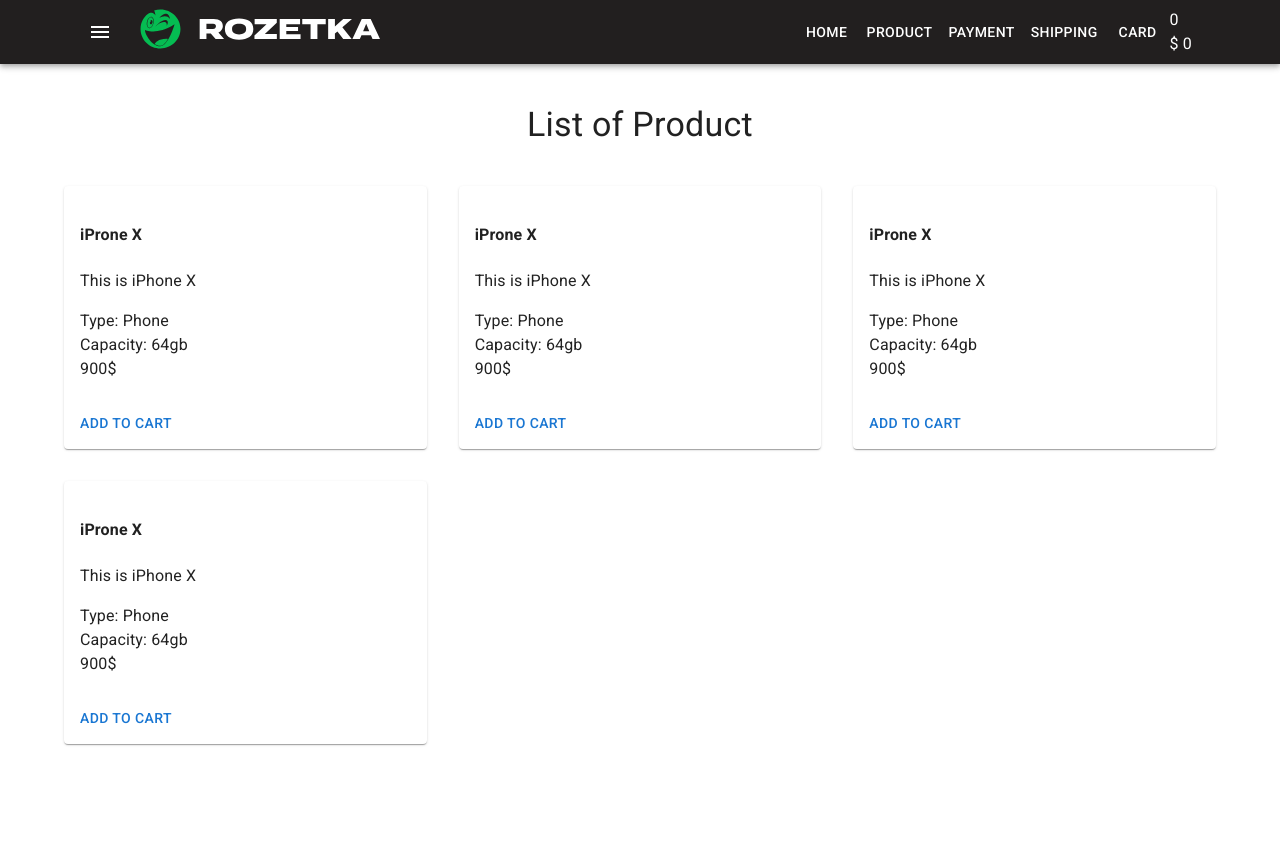
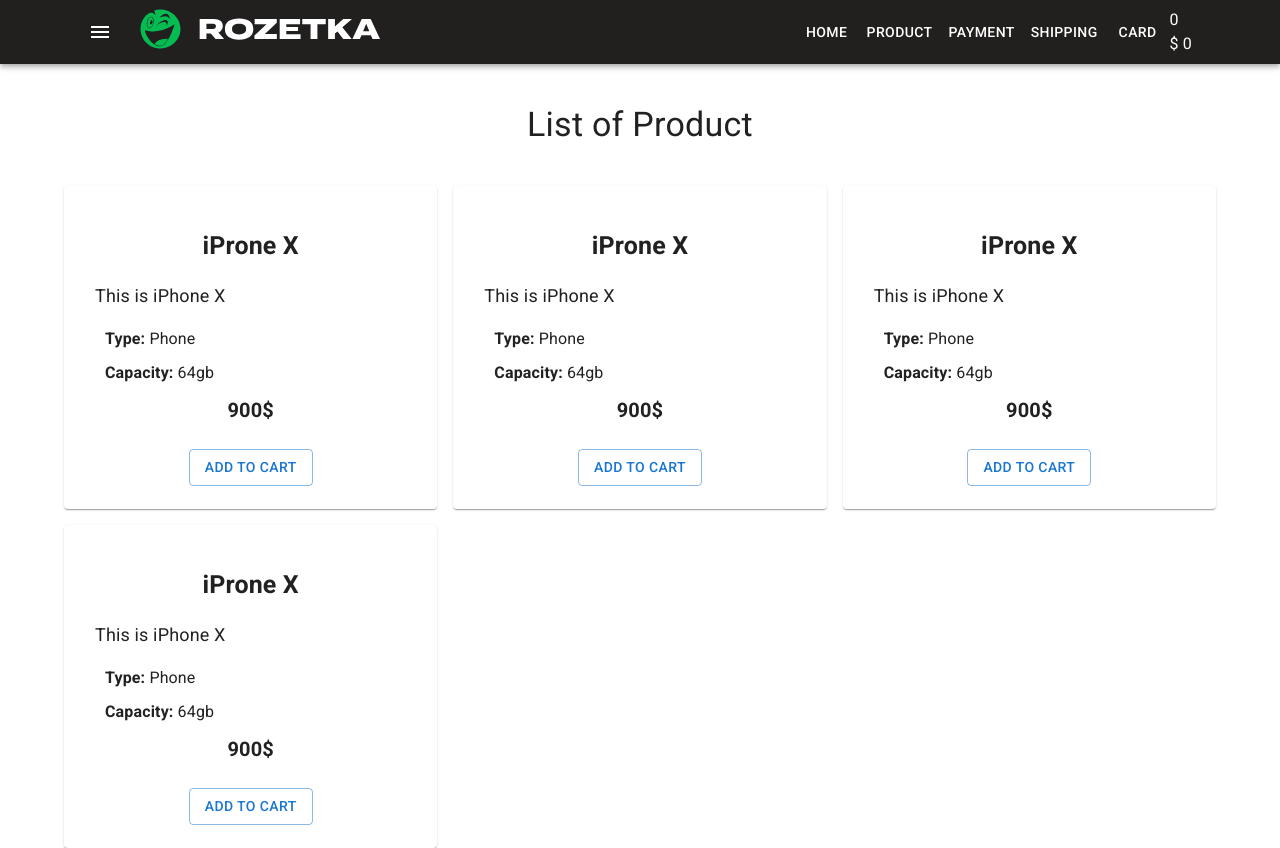
Before and after one commit to NikitOS-1/shop-project, a React (Create React App) app: page / in a window 1280 px wide. Before the commit the page ends 800 px from the top, so only its background shows below. Built offline with nearby package versions, Linux system fonts and the light colour scheme.

Commit message:
style product list

```diff
--- a/src/components/Products/ProductsList.tsx
+++ b/src/components/Products/ProductsList.tsx
@@ -5,7 +5,7 @@
 
 const ProductsList = (props: Props) => {
   return (
-    <Grid container direction="row" alignItems="center" spacing={4}>
+    <Grid container direction="row" alignItems="center" spacing={2}>
       <Grid item xs={12} sm={6} md={4}>
         <ProductsListItem />
       </Grid>
--- /dev/null
+++ b/src/components/Products/ProductsListItem.scss
@@ -0,0 +1,33 @@
+.product-list-item {
+    padding: 15px;
+
+    .product-title {
+        text-align: center;
+        font-size: 25px;
+        margin: 10px;
+    }
+
+    .product-desc {
+        font-size: 18px;
+    }
+
+    .product-features {
+        font-size: 16px;
+        margin: 10px;
+
+        span {
+            font-weight: bold;
+        }
+    }
+
+    .product-price {
+        text-align: center;
+        font-size: 20px;
+        font-weight: bold;
+    }
+}
+
+.btn-wrap {
+    display: flex;
+    justify-content: center;
+}
--- a/src/components/Products/ProductsListItem.tsx
+++ b/src/components/Products/ProductsListItem.tsx
@@ -1,19 +1,26 @@
 import { Button, Card, CardActions, CardContent } from "@mui/material";
+import "./ProductsListItem.scss";
 
 type Props = {};
 
 const ProductsListItem = (props: Props) => {
   return (
-    <Card>
+    <Card className="product-list-item">
       <CardContent>
         <h4 className="product-title">iProne X</h4>
         <p className="product-desc">This is iPhone X</p>
-        <div className="product-features">Type: Phone</div>
-        <div className="product-features">Capacity: 64gb</div>
+        <div className="product-features">
+          {" "}
+          <span>Type:</span> Phone
+        </div>
+        <div className="product-features">
+          {" "}
+          <span>Capacity:</span> 64gb
+        </div>
         <div className="product-price">900$</div>
       </CardContent>
-      <CardActions>
-        <Button>Add to cart</Button>
+      <CardActions className="btn-wrap">
+        <Button variant="outlined">Add to cart</Button>
       </CardActions>
     </Card>
   );
```
